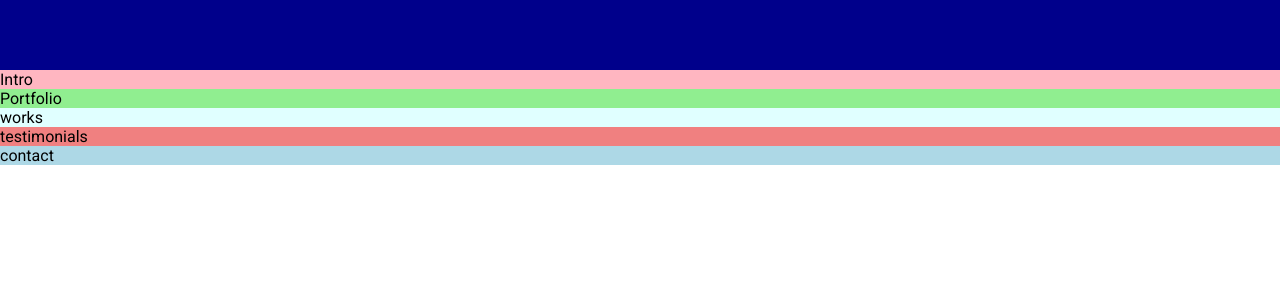
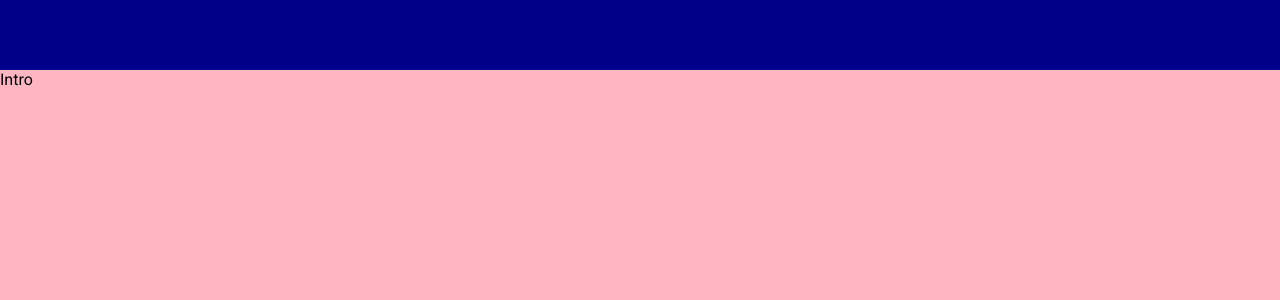
Before and after one commit to ericbarriga/react_PortfolioV2, a React (Create React App) app: page / in a window 1280 px wide. Shown: the top 300 px of the page. Built offline with nearby package versions, Linux system fonts and the light colour scheme.

Commit message:
styling set up

```diff
--- a/public/index.html
+++ b/public/index.html
@@ -15,6 +15,7 @@
     * {
       font-family: 'Roboto', sans-serif;
       margin: 0;
+      overflow-x: hidden;
     }
   </style>
 </head>
--- a/src/App.jsx
+++ b/src/App.jsx
@@ -4,6 +4,7 @@
 import Portfolio from "./componants/portfolio/portfolio"
 import Testimonials from "./componants/testimonials/testimonials"
 import Works from "./componants/works/works"
+import "./app.scss"
 
 function App() {
   return (
--- /dev/null
+++ b/src/app.scss
@@ -0,0 +1,25 @@
+.app {
+    height: 100vh;
+
+    // !!!!!!!!!!!!!!!!!!!!!!
+    .sections {
+        width: 100%;
+        height: calc(100vh - 70px);
+        background-color: lightslategray;
+        position: relative;
+        top: 70px;
+        scroll-snap-type: y mandatory;
+        scrollbar-width: none;
+
+        &::-webkit-scrollbar {
+            display: none;
+        }
+
+        >* {
+            width: 100vw;
+            height: calc(100vh - 70px);
+            scroll-snap-align: start;
+
+        }
+    }
+}
--- a/src/componants/topbar/topbar.scss
+++ b/src/componants/topbar/topbar.scss
@@ -2,4 +2,7 @@
     background-color: darkblue;
     width: 100%;
     height: 70px;
+    position: fixed;
+    top: 0;
+    z-index: 2;
 }
```
